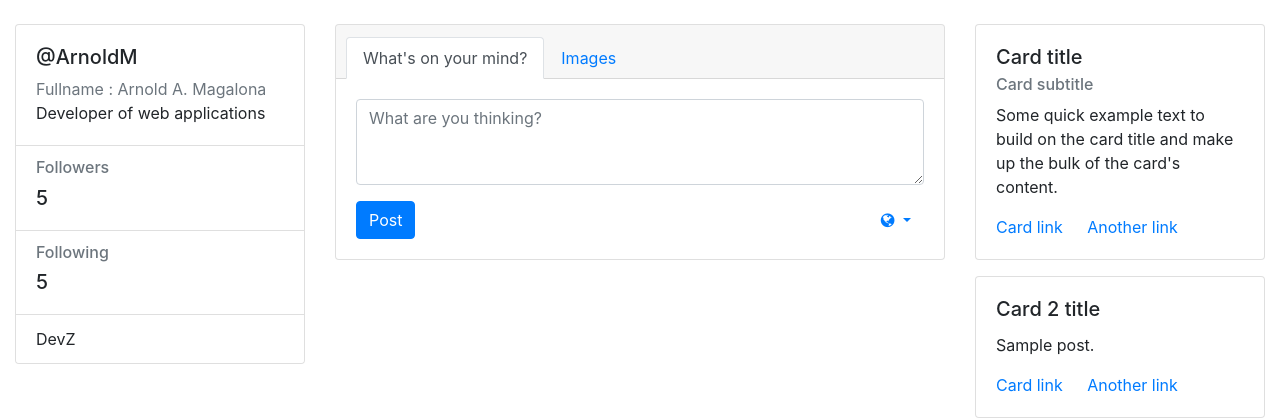
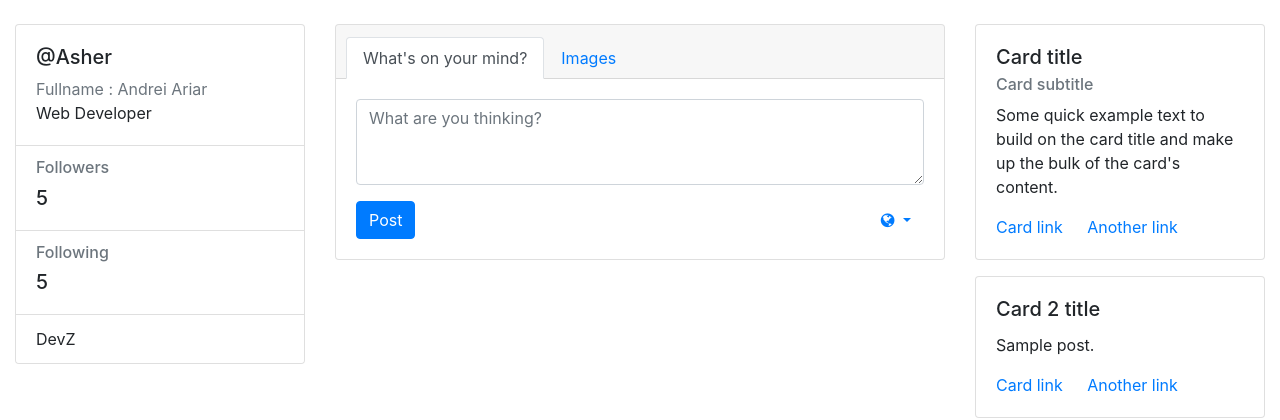
Before and after one commit to AndreiAriar/Mini-FB, a Django app: page / in a window 1280 px wide. Shown: the part 79-499 px from the top of the page. Run offline with Django 5.2, Linux system fonts and the light colour scheme; data that the repository does not hold is empty; some libraries are stand-ins or nearby versions.

Commit message:
Update home.html

```diff
--- a/blog/templates/blog/home.html
+++ b/blog/templates/blog/home.html
@@ -5,9 +5,9 @@
         <div class="col-md-3">
             <div class="card">
                 <div class="card-body">
-                    <div class="h5">@ArnoldM</div>
-                    <div class="h7 text-muted">Fullname : Arnold A. Magalona</div>
-                    <div class="h7">Developer of web applications</div>
+                    <div class="h5">@Asher</div>
+                    <div class="h7 text-muted">Fullname : Andrei Ariar</div>
+                    <div class="h7">Web Developer</div>
                 </div>
                 <ul class="list-group list-group-flush">
                     <li class="list-group-item">
```
